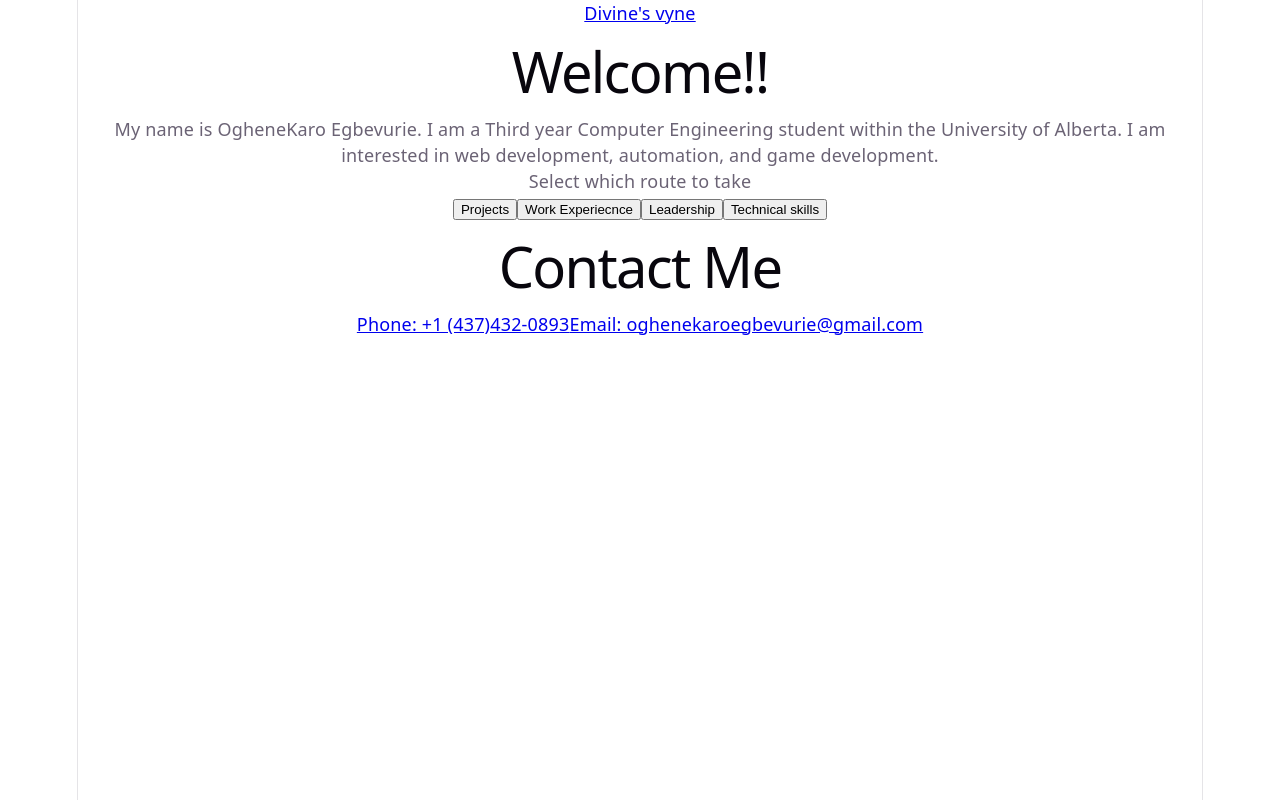
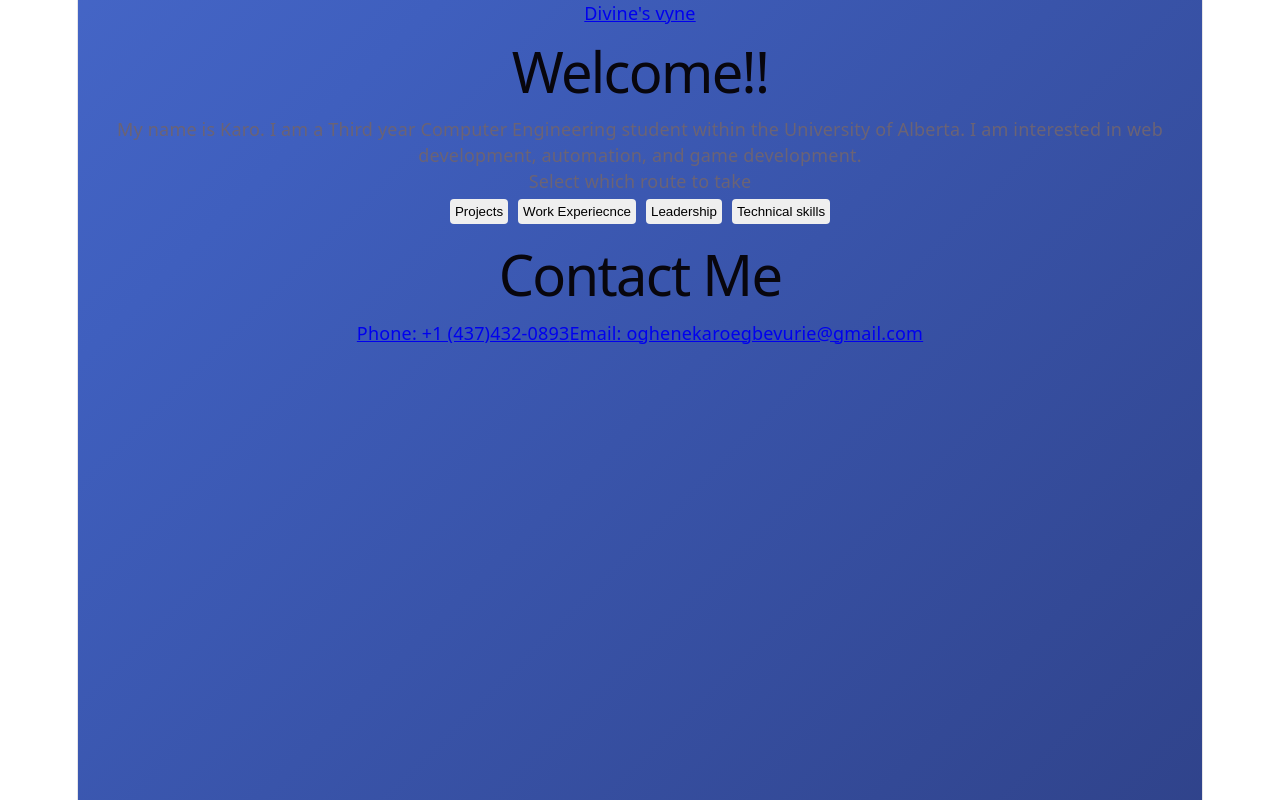
Before and after one commit to kdruid/My-Website, a React (Vite) app in the folder my-react-app/: page / in a window 1280 px wide. Built offline with nearby package versions, Linux system fonts and the light colour scheme.

Commit message:
animated_bg

```diff
--- a/my-react-app/src/App.css
+++ b/my-react-app/src/App.css
@@ -1,9 +1,44 @@
-.App {
-  font: optional;
+:root{
+  --gradient: linear-gradient(
+    135deg,
+    #6d93ff,
+    #3f5fbe,
+    #202656,
+    #6d93ff
+  )
 }
 
-.home_bar{
+.App{
+  min-height: 100vh;
+  background-size: 500% 500%;
+  background-image: var(--gradient);
+  animation: gradientShift 5s ease infinite;
+}
+
+@keyframes gradientShift {
+  0%   { background-position: 0% 50%; }
+  50%  { background-position: 100% 50%; }
+  100% { background-position: 0% 50%; }
+}
+
+.home_link{
   list-style: none;
   padding: 0%;
   margin: 0;
+  text-align: right;
 }
+
+.collapsible{
+  flex-direction: row;
+  padding: 5px;
+  margin: 5px;
+  border-radius: 4px;
+  border: none;
+  color: black;
+  cursor: pointer;
+  transition: 0.3s;
+}
+
+.collapsible:hover{
+  background-color: aquamarine;
+}
--- a/my-react-app/src/App.jsx
+++ b/my-react-app/src/App.jsx
@@ -1,4 +1,4 @@
-import './App.css'
+import "./App.css"
 import { useState } from 'react'
 
 function App() {
@@ -13,16 +13,12 @@ function App() {
   return (
     <div className="App">
       <header>
-        <ul className="home_bar">
-            <li className="home_item">
-                <a href="/" className="home_button">Divine's vyne</a>
-            </li>
-        </ul>
+        <a href="/" className="home_link">Divine's vyne</a>
       </header>
       <h1>Welcome!!</h1>
        <main>
         <p>
-          My name is OgheneKaro Egbevurie.
+          My name is Karo.
           I am a Third year Computer Engineering student within the University of Alberta.
           I am interested in web development, automation, and game development.
           <br />
```
